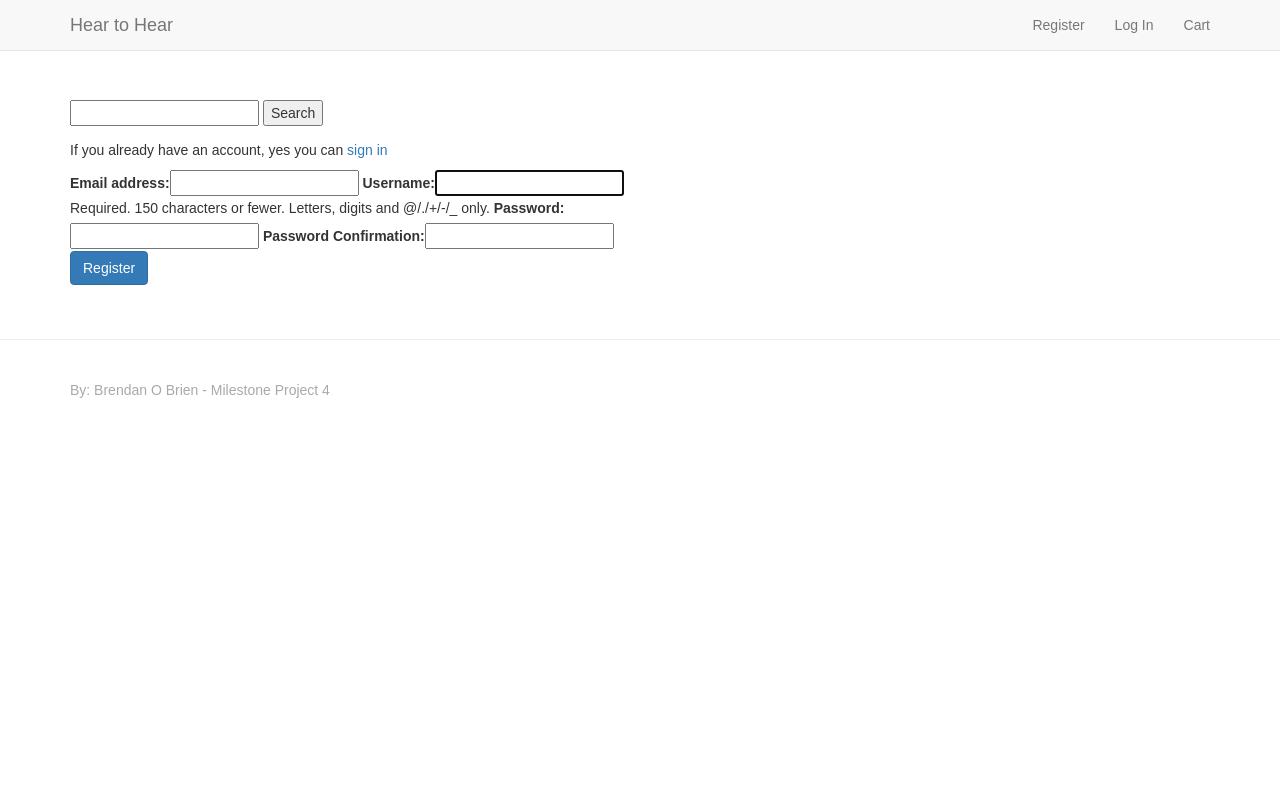
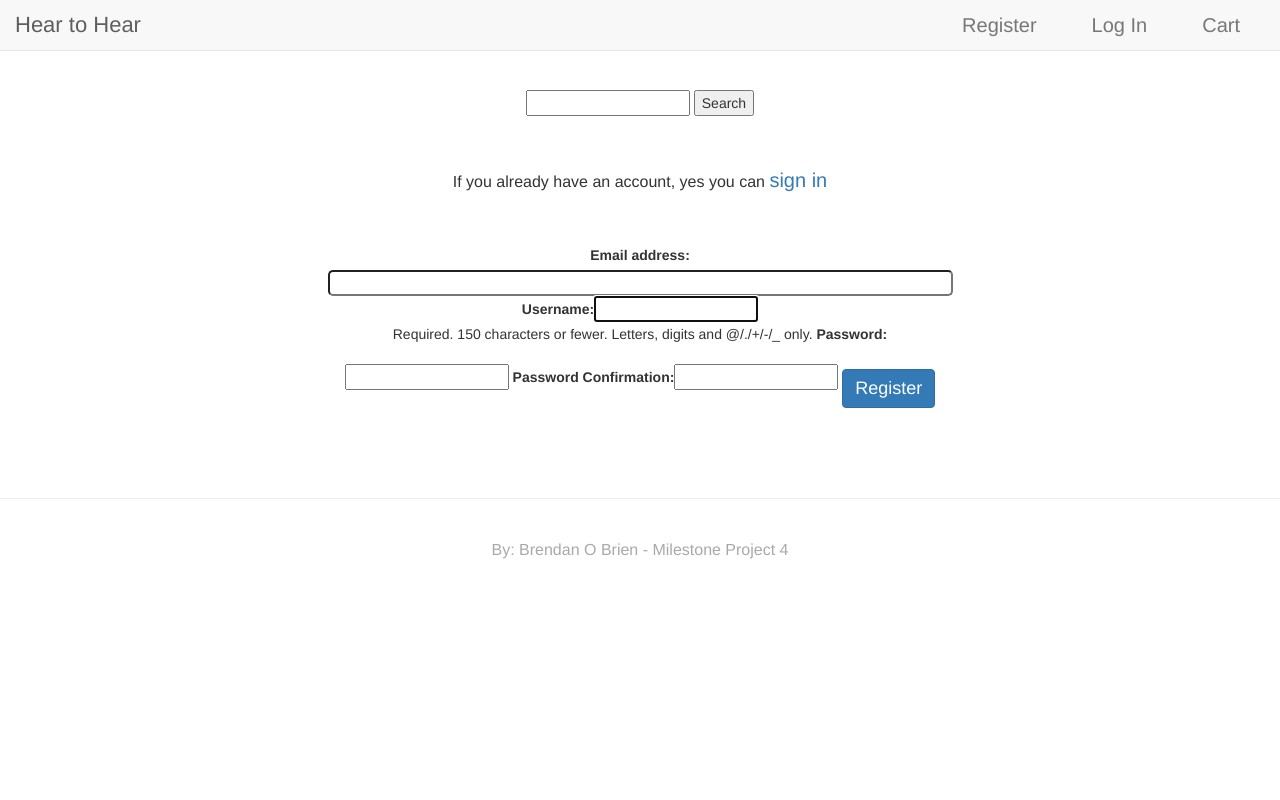
Before and after one commit to Bren08/Hear_to_Hear_updated, a Django app: page /accounts/register/ in a window 1280 px wide. Run offline with Django 3.2, Linux system fonts and the light colour scheme; some libraries are stand-ins or nearby versions.

Commit message:
Added css to style the website

```diff
--- a/static/css/custom.css
+++ b/static/css/custom.css
@@ -1,10 +1,72 @@
 body {
-    font-family: Arial;
-    padding-top: 100px;
+    font-family: Helvetica;
+    padding-top: 40px;
 }
+
+.container {
+    width: 100%;
+    text-align: -webkit-center;
+}
+
+h1 {
+    font-size: 64px;
+}
+
+a {
+    font-size: 20px;
+}
+
+a#product-link {
+    font-size: 16px;
+}
+
+p {
+    font-size: 16px;
+}
+
+/* Navigation bar */
+
+
+
+.navbar-nav>li>a {
+    padding-right: 40px;
+}
+
+a.navbar-brand {
+    font-size: 22px;
+}
+
+/* Search area */
+
+#search {
+    width: 100%;
+    border-radius: 5px;
+}
+
+#search-btn {
+    border-radius: 5px;
+    margin-left: 20px;
+    background-color: #b6cedc;
+    font-size: 18px;
+    margin-top: 50px;
+}
+
+input#id_email {
+    width: 100%;
+    border-radius: 5px;
+}
+
+/* Form control */
 
 form {
     width: 50%;
+    text-align: center;
+    margin: 50px;
+}
+
+.btn-primary {
+    margin-top: 20px;
+    font-size: 18px;
 }
 
 footer {
```
Also changed, not shown: other parts of static/css/custom.css (+36 -0 lines).
